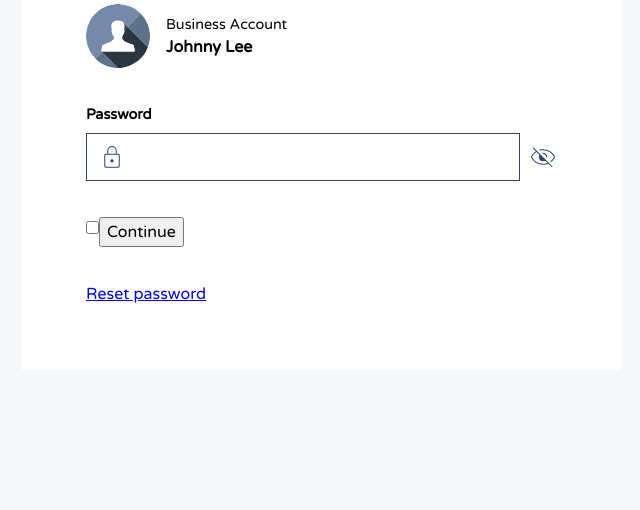
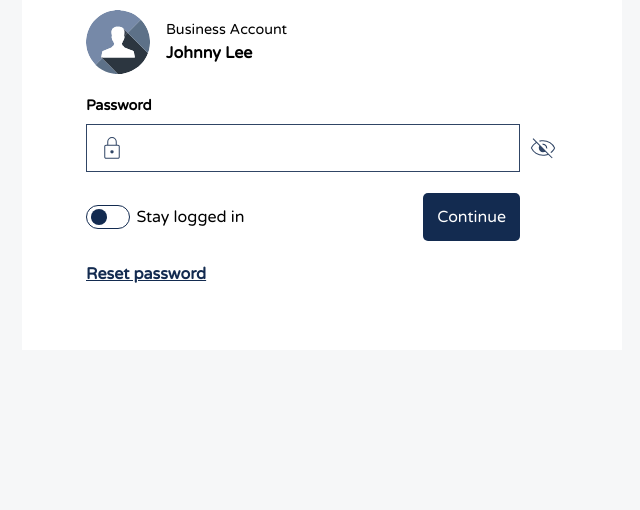
Before and after one commit to nepallium/iCodeThis, a plain HTML site: page index.html in a window 1280 px wide. Shown: the part 290-800 px from the top of the page, without its empty margins (318-958 px from the left). Drawn offline with Linux system fonts and the light colour scheme.

Commit message:
Style most of the login page

```diff
--- a/index.html
+++ b/index.html
@@ -27,27 +27,30 @@
                 </div>
             </div>
 
-            <form method="post" action="./">
+            <form id="loginInfo" method="post" action="https://httpbin.org/post">
                 <div class="password">
                     <label for="pwd">Password</label>
                     <div class="input-sect">
                         <input type="password" id="pwd" name="password" required>
                         <input type="checkbox" id="visibility">
                         <label for="visibility">
-                            <img class="visibility" src="resources/visibility_off_16dp_304565_FILL0_wght200_GRAD0_opsz20.svg">
+                            <img class="visibility"
+                                src="resources/visibility_off_16dp_304565_FILL0_wght200_GRAD0_opsz20.svg">
                         </label>
                     </div>
-
                 </div>
             </form>
 
-            <div class="options">
-                <label class="toggle-rmber">
-                    <input type="checkbox">
-                </label>
-                <button type="submit" id="submit">Continue</button>
+            <div class="options-container">
+                <div class="options">
+                    <div class="remember">
+                        <input type="checkbox" id="rmber" name="remember_me" value="yes" form="loginInfo">
+                        <label class="remember_me" for="rmber">Stay logged in</label>
+                    </div>
+                    <button type="submit" id="submit" form="loginInfo">Continue</button>
+                </div>
+                <div class="filler"></div>
             </div>
-            </form>
 
             <div>
                 <a href="#">Reset password</a>
--- a/style.css
+++ b/style.css
@@ -1,7 +1,7 @@
 * {
     font-family: "Varela Round", sans-serif;
     font-style: normal;
-    /* color: #304565; */
+    --d-blue: #132b50;
 
 }
 
@@ -19,7 +19,7 @@
 
 .container {
     background-color: #ffffff;
-    min-height: 65%;
+    min-height: 60%;
     min-width: 60%;
     padding: 4rem;
 
@@ -106,9 +106,93 @@ img.visibility {
 }
 
 
+/* OPTIONS */
+/* Align "Continue" with input box by using same flex settings as the .password container*/
+.options-container {
+    display: flex;
+    gap: 0.5rem;
+}
+
+.options-container .filler {
+    width: 30px;
+}
 
 
-/* OPTIONS */
 .options {
+    flex: 1;
+
     display: flex;
+    justify-content: space-between;
 }
+
+/* TOGGLE SWITCH */
+/* Create outer toggle area */
+.remember {
+    position: relative;
+    display: flex;
+    align-items: center;
+    gap: 0.4rem;
+}
+
+#rmber {
+    -webkit-appearance: none;
+    appearance: none;
+    width: 44px;
+    height: 24px;
+    border-radius: 12px;
+    border: 1px solid var(--d-blue);
+    transition: all 0.4s;
+}
+
+/* Inner button thing */
+#rmber::before {
+    width: 16px;
+    height: 16px;
+    border-radius: 9px;
+    background-color: var(--d-blue);
+    content: '';
+
+    position: absolute;
+    top: 50%;
+    transform: translateY(-50%);
+    left: 5px;
+
+    transition: all 0.4s;
+}
+
+/* Switch transition */
+#rmber:checked {
+    background-color: #dbf3fa;
+    transition: all 0.4s;
+}
+#rmber:checked::before {
+    left: 23px;;
+    transition: all 0.4s;
+}
+
+
+/* Continue button */
+#submit {
+    color: white;
+    background-color: var(--d-blue);
+    border-radius: 5px;
+    padding: 12px 14px;
+    border-style: none;
+}
+
+
+/* Reset pswd link */
+a:link {
+    color: var(--d-blue);
+    font-weight: bold;
+}
+
+a:hover {
+    color: #70a9ff;
+}
+
+
+/* Make cursor become pointer when hovering over clickable content */
+img.visibility:hover, #rmber:hover, #submit:hover {
+    cursor: pointer;
+}
```
